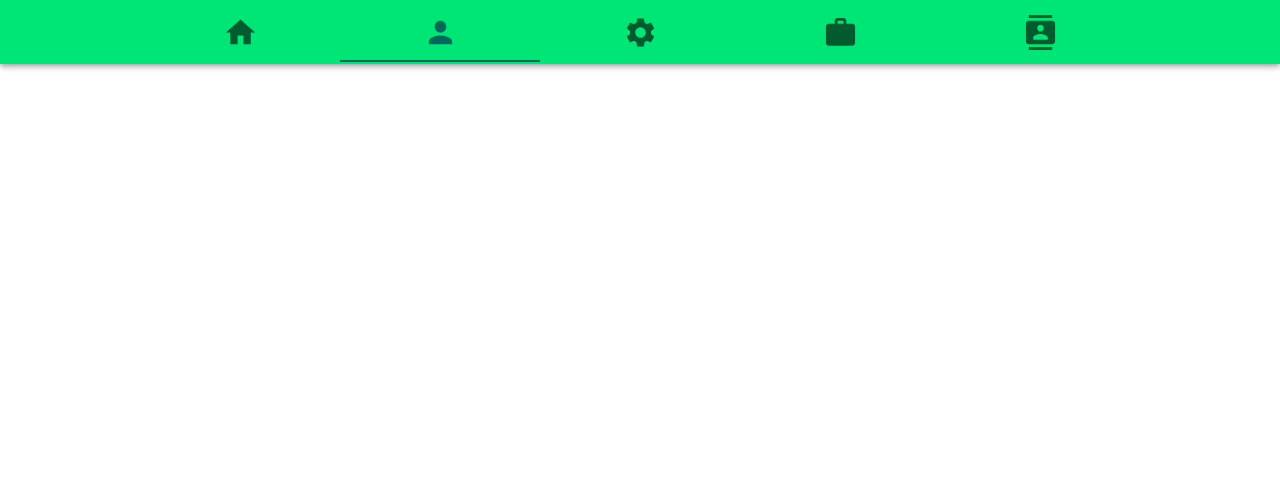
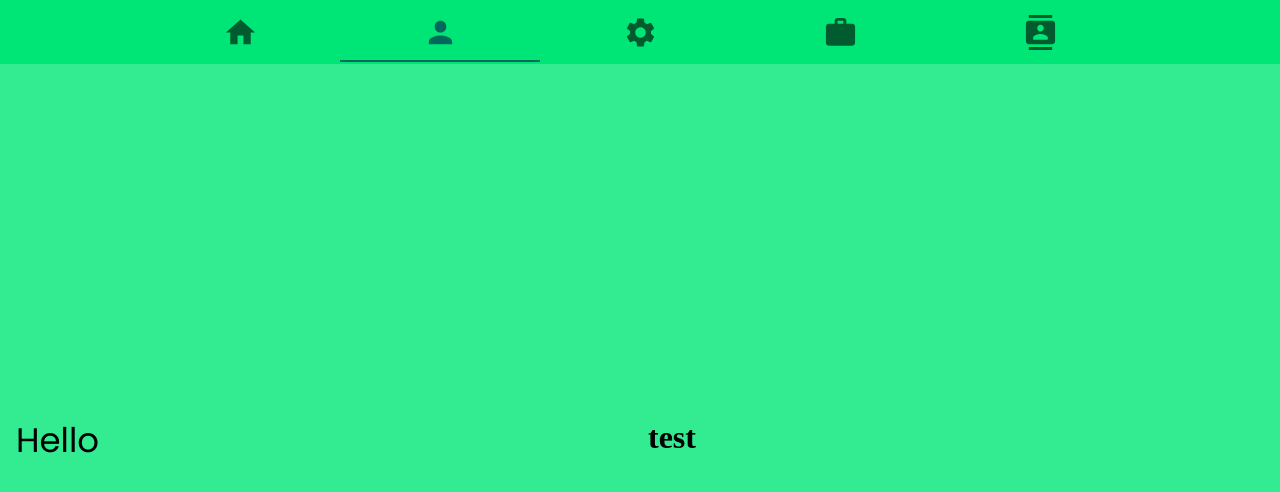
Before and after one commit to kucingapi/portofolio, a React (Create React App) app: page / in a window 1280 px wide. Shown: the top 492 px of the page. Built offline with nearby package versions, Linux system fonts and the light colour scheme.

Commit message:
creating homesection

```diff
--- a/public/index.html
+++ b/public/index.html
@@ -4,6 +4,12 @@
     <meta charset="utf-8" />
     <link rel="icon" href="%PUBLIC_URL%/favicon.ico" />
     <link rel="stylesheet" href="style.css" />
+    <link rel="preconnect" href="https://fonts.googleapis.com" />
+    <link rel="preconnect" href="https://fonts.gstatic.com" crossorigin />
+    <link
+      href="https://fonts.googleapis.com/css2?family=Poppins&display=swap"
+      rel="stylesheet"
+    />
     <meta name="viewport" content="width=device-width, initial-scale=1" />
     <meta name="theme-color" content="#000000" />
     <meta
--- a/src/App.js
+++ b/src/App.js
@@ -1,8 +1,12 @@
 import { createTheme, ThemeProvider } from '@mui/material';
 import { green, teal } from '@mui/material/colors';
+import { HomeSection } from './components/HomeSection';
 import { Navbar } from './components/Navbar';
 
 const theme = createTheme({
+  typography: {
+    fontFamily: 'Poppins, Arial',
+  },
   palette: {
     primary: {
       main: green['A400'],
@@ -17,6 +21,7 @@ function App() {
   return (
     <ThemeProvider theme={theme}>
       <Navbar />
+      <HomeSection />
     </ThemeProvider>
   );
 }
--- /dev/null
+++ b/src/components/HomeSection.jsx
@@ -0,0 +1,27 @@
+import { Box, Grid, Typography } from "@mui/material"
+// import { makeStyles } from "@mui/styles";
+
+// const useStyles = makeStyles((theme) => ({
+// }));
+
+export const HomeSection = () =>{
+	return(
+		<Box sx={{
+			height:"90vh",
+			backgroundColor:"primary.light",
+			display:"flex",
+			alignItems:{md:"center"},
+			justifyContent:{md:"center"},
+			padding:2,
+		}}>
+			<Grid container spacing={2}>
+				<Grid item xs={12} md={6}>
+				<Typography variant="h4">Hello</Typography>
+				</Grid>
+				<Grid item xs={12} md={6}>
+					<h1>test</h1>
+				</Grid>
+			</Grid>
+		</Box>
+	)
+}
```
